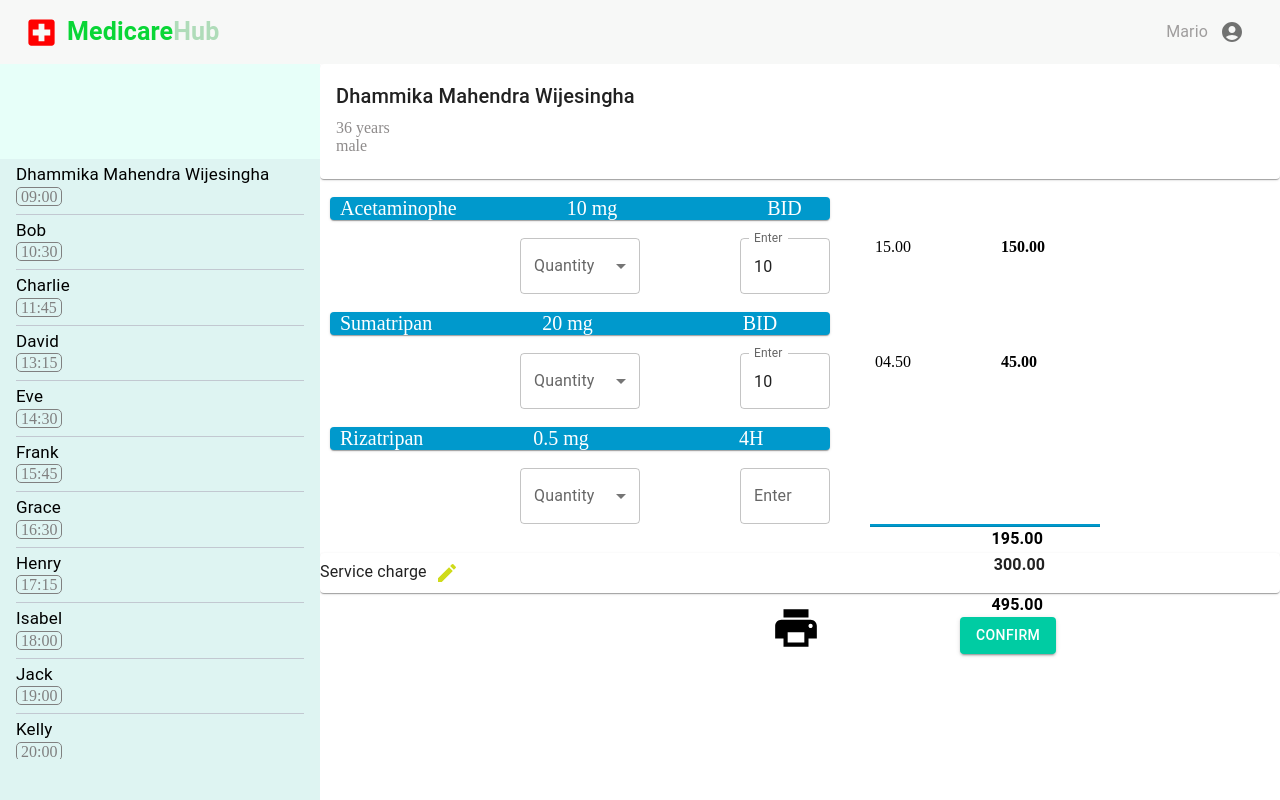
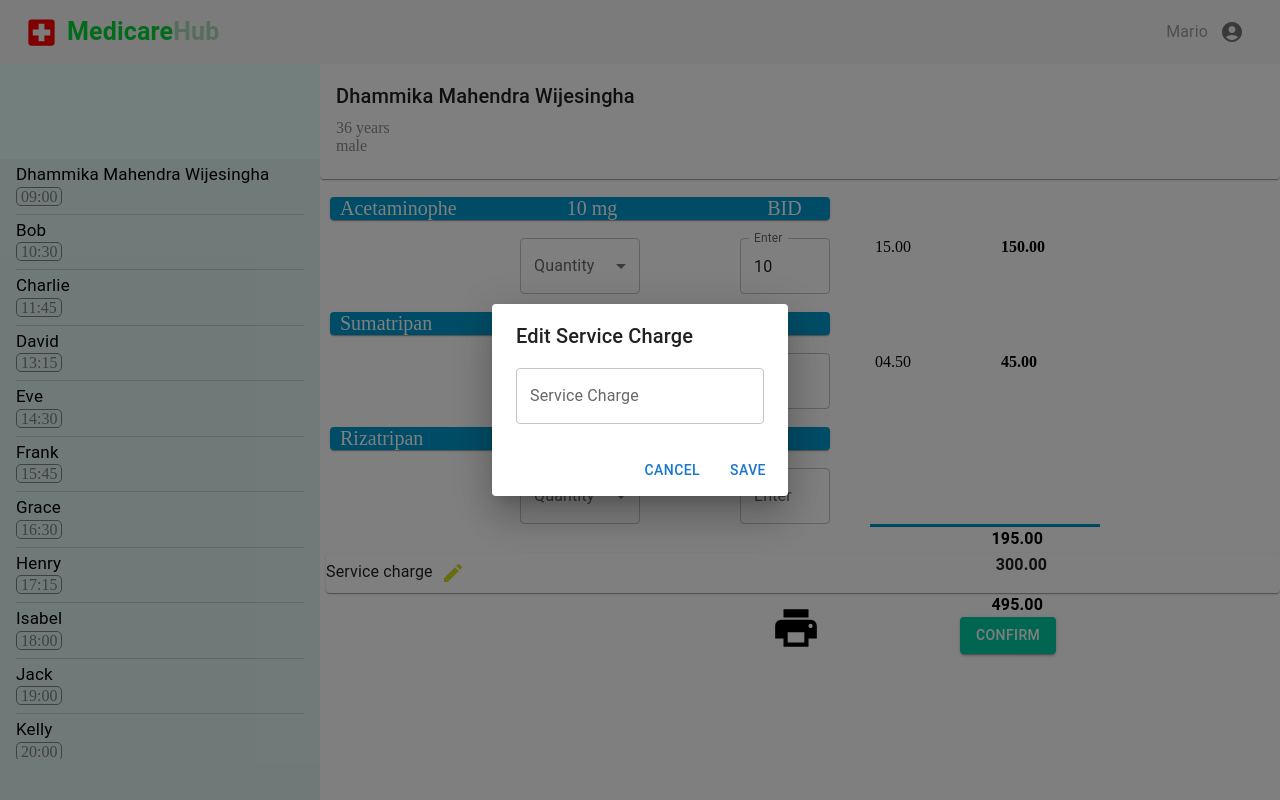
Before and after one commit to Bistec-UOM/MedicareHub_front, a React (Create React App) app in the folder front/: page /pharm in a window 1280 px wide. Both pictures are taken after a click on the button 446 px from the left and 573 px from the top of the page. Built offline with nearby package versions, Linux system fonts and the light colour scheme.

Commit message:
service charge popup box created

```diff
--- a/front/src/pages/Pharmacy.js
+++ b/front/src/pages/Pharmacy.js
@@ -1,7 +1,7 @@
 import React, { useEffect, useState } from 'react'
 import {SidebarContainer,SidebarTop,SidebarList} from '../components/sidebar/Sidebar'
 import Navbar from '../components/navbar/Navbar'
-import { Grid,Card, Typography,Button, CardContent } from '@mui/material'
+import { Grid,Card, Typography,Dialog, DialogTitle, DialogContent, DialogActions,Button, CardContent } from '@mui/material'
 import FormControl from '@mui/material/FormControl';
 import InputLabel from '@mui/material/InputLabel';
 import MenuItem from '@mui/material/MenuItem';
@@ -17,6 +17,15 @@ import { Sideunit_Bill } from '../components/sidebar/Sideunits';
 
 
 export default function Pharmacy() {
+
+  const [open, setOpen] = useState(false);
+
+  const handleOpen = () => {
+    setOpen(true);
+  };
+  const handleClose = () => {
+    setOpen(false);
+  };
 
   const dividerStyle = {
     backgroundColor: '#0099cc',
@@ -218,14 +227,14 @@ const result = 10 * 15
     </div>
 
 
-       <Card sx={{marginTop:'2px',}}>
+       <Card sx={{marginTop:'2px',marginLeft:'6px',}}>
        <Grid container spacing={2}>
        <Grid item xs={8}>
         <Typography>Service charge
         <IconButton aria-label="edit" color='secondary'
-        sx={{color:'#CFDB1A'}}>
+        sx={{color:'#CFDB1A'}}onClick={handleOpen}>
       <EditIcon />
-    </IconButton>
+    </IconButton >
         </Typography>
       </Grid>
       <Grid item xs={4}>
@@ -234,6 +243,18 @@ const result = 10 * 15
 
     </Grid>
        </Card>
+       <Dialog open={open} onClose={handleClose}>
+        <DialogTitle>Edit Service Charge</DialogTitle>
+        <DialogContent>
+
+          <TextField label="Service Charge" variant="outlined" />
+
+        </DialogContent>
+        <DialogActions>
+          <Button onClick={handleClose}>Cancel</Button>
+          <Button onClick={handleClose} color="primary">Save</Button>
+        </DialogActions>
+      </Dialog>
        <div style={{ textAlign: 'right' }}>
       <Typography sx={{marginRight:'237px',}}><b>495.00</b></Typography>
     </div>
--- a/package.json
+++ b/package.json
@@ -1,5 +1,6 @@
 {
   "dependencies": {
-    "axios": "^1.6.7"
+    "axios": "^1.6.7",
+    "react-moment": "^1.1.3"
   }
 }
```
Also changed, not shown: 1 other file (tests, documents, lock files or other folders).
